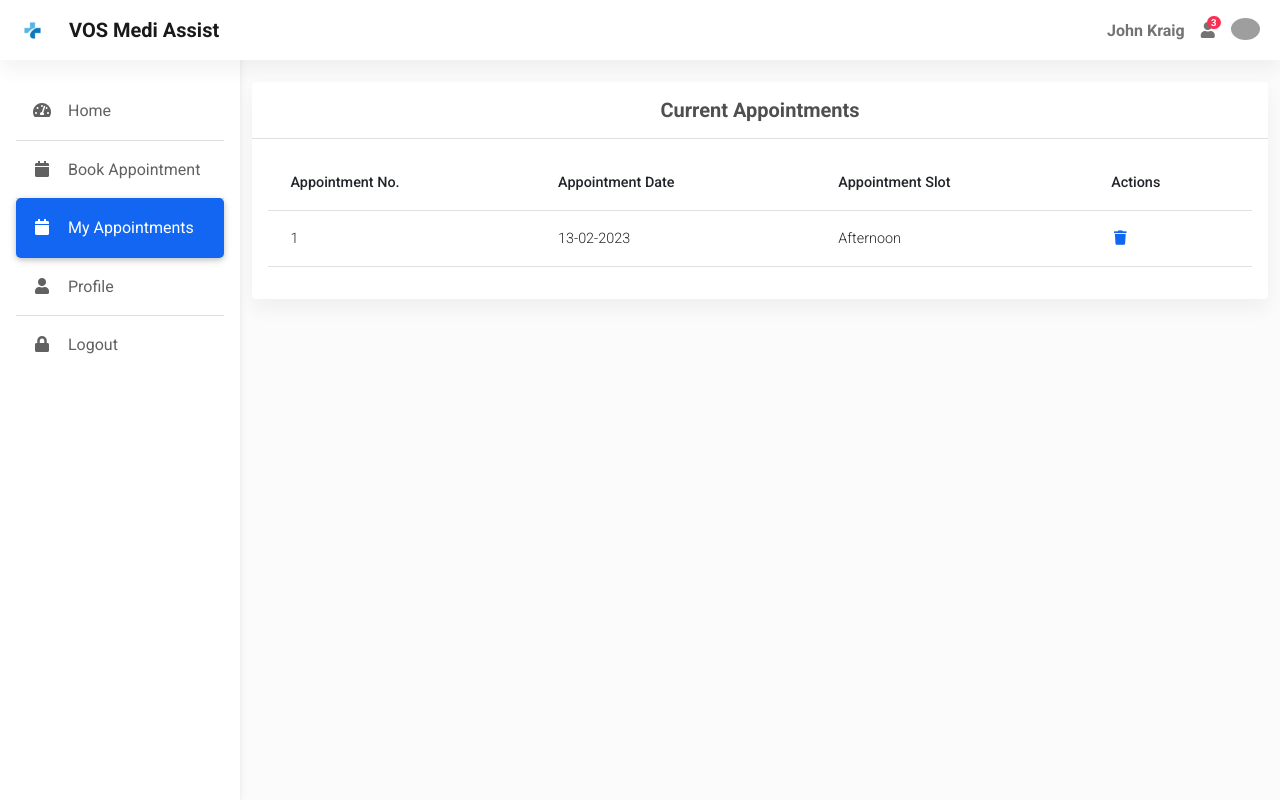
After one commit to Vivek0306/app-dev, a Flask app: page /myappointments/ in a window 1280 px wide. The commit adds this page. Run offline with Flask 2, Linux system fonts and the light colour scheme; a user stored in the database is signed in; data comes from the database, SQL or seed files in the repository; some libraries are stand-ins or nearby versions; grey boxes are pictures that could not be loaded.

```diff
--- a/app.py
+++ b/app.py
@@ -180,10 +180,20 @@ def doctorlogin():
 
 
 # DASHBOARD
-@app.route("/home/<int:id>", methods=['GET','POST'])
-@app.route("/home/")
+@app.route("/home", methods = ['GET', 'POST'])
 @login_required
-def home(id=None):
+def home():
+    check_user = User.query.filter_by(id = current_user.id).first()
+    if check_user.is_doctor:
+        render_template("home.html")
+    return render_template("home.html")
+
+
+
+@app.route("/myappointments/<int:id>", methods=['GET','POST'])
+@app.route("/myappointments/")
+@login_required
+def myappointments(id=None):
     check_user = User.query.filter_by(id = current_user.id).first()
     if check_user.is_doctor:
         appointments = db.session.query(Appointment, User).join(User).filter(Appointment.date == date.today()).order_by(db.case({
@@ -197,7 +207,7 @@ def home(id=None):
     appointment = None
     if id is not None:
         appointment = db.session.query(Appointment, User).join(User).filter(Appointment.id == id).all()
-    return render_template("home.html", appointments=appointments, appointment=appointment, id=id)
+    return render_template("myappointments.html", appointments=appointments, appointment=appointment, id=id)
 
 
 # APPOINTMENT
@@ -211,7 +221,7 @@ def appointment():
         appointment = Appointment(user_id = current_user.id, slot=slot, date=date, status=False)
         db.session.add(appointment)
         db.session.commit()
-        return redirect(url_for("home"))
+        return redirect(url_for("myappointments"))
     return render_template("appointment.html", form=form)
 
 
@@ -222,7 +232,7 @@ def delete_appointment(id):
     appointment = Appointment.query.get(id)
     db.session.delete(appointment)
     db.session.commit()
-    return redirect(url_for('home'))
+    return redirect(url_for('myappointments'))
 
 
 
--- a/templates/dashboard.html
+++ b/templates/dashboard.html
@@ -31,13 +31,15 @@
           </a>
           {% if current_user.is_doctor %}
 
-          <a href="#" class="list-group-item list-group-item-action py-3 ripple {% if request.endpoint == 'consultation' %}active{% endif %}">
+          <a href="{{ url_for('myappointments') }}" class="list-group-item list-group-item-action py-3 ripple {% if request.endpoint == 'myappointments' %}active{% endif %}">
             <i class="fas fa-chart-area fa-fw me-3"></i><span>My Consultations</span>
           </a>
           {% endif %}
           {% if not current_user.is_doctor %}
           <a href="{{ url_for('appointment') }}" class="list-group-item list-group-item-action py-3 ripple {% if request.endpoint == 'appointment' %}active{% endif %}"><i
-              class="fas fa-calendar fa-fw me-3"></i><span>My Appointments</span></a>
+              class="fas fa-calendar fa-fw me-3"></i><span>Book Appointment</span></a>
+          <a href="{{ url_for('myappointments') }}" class="list-group-item list-group-item-action py-3 ripple {% if request.endpoint == 'myappointments' %}active{% endif %}"><i
+                class="fas fa-calendar fa-fw me-3"></i><span>My Appointments</span></a>
           {% endif %}
 
           <a href="#" class="list-group-item list-group-item-action py-3 ripple"><i
--- /dev/null
+++ b/templates/myappointments.html
@@ -0,0 +1,168 @@
+{% extends "dashboard.html" %}
+{% block title %}
+User - Appointments
+{% endblock %}
+
+
+{% block main %}
+
+<div class="container pt-4">
+  <!--Section: Sales Performance KPIs-->
+  <section class="mb-4">
+    <div class="card">
+      <div class="card-header text-center py-3">
+        <h5 class="mb-0 text-center">
+          <strong>Current Appointments</strong>
+        </h5>
+      </div>
+      {% if current_user.is_doctor %}
+      <div class="card-body">
+        <div class="table-responsive">
+          <table class="table table-hover text-nowrap">
+            <thead>
+              <tr>
+                <th scope="col">Appointment No.</th>
+                <th scope="col">Patient Name</th>
+                <th scope="col">Age</th>
+                <th scope="col">DOB</th>
+                <th scope="col">Slot</th>
+                <th scope="col">Actions</th>
+                <!-- <th scope="col">Avg. Price</th> -->
+              </tr>
+            </thead>
+            <tbody>
+              {% for appointment in appointments %}
+                <tr id="{{ loop.index }}">
+                  <td>{{ loop.index }}</td>
+                  <td>{{ appointment.User.name }}</td>
+                  <td>{{ appointment.User.dob|calculate_age }}</td>
+                  <td>{{ appointment.User.dob.strftime('%d-%m-%Y') }}</td>
+                  <td>{{ appointment.Appointment.slot.capitalize() }}</td>
+                  <td>
+                    <!-- /home/{{ appointment.Appointment.id }} -->
+                    <!-- data-mdb-toggle="modal" data-mdb-target="#exampleModal" -->
+                    <a href="/myappointments/{{ appointment.Appointment.id }}"><i class="fas fa-plus fa-fw me-3"></i></a>
+                    <span>
+                      <a  href="{{ url_for('myappointments') }}"><i class="fas fa-minus fa-fw me-3"></i></a>
+                    </span>
+                  </td>
+                </tr>
+              {% endfor %}
+            </tbody>
+          </table>
+        </div>
+      </div>
+      {% else %}
+      <div class="card-body">
+        <div class="table-responsive">
+          <table class="table table-hover text-nowrap">
+            <thead>
+              <tr>
+                <th scope="col">Appointment No.</th>
+                <th scope="col">Appointment Date</th>
+                <th scope="col">Appointment Slot</th>
+                <th scope="col">Actions</th>
+                <!-- <th scope="col">Avg. Price</th> -->
+              </tr>
+            </thead>
+            <tbody>
+              {% for appointment in appointments %}
+                <tr>
+                  <td>{{ loop.index }}</td>
+                  <td>{{ appointment.date.strftime('%d-%m-%Y') }}</td>
+                  <td>{{ appointment.slot.capitalize() }}</td>
+                  <td>
+                    <a href="/delete_appointment/{{ appointment.id }}"><i class="fas fa-trash fa-fw me-3"></i></a>
+                  </td>
+                </tr>
+              {% endfor %}
+            </tbody>
+          </table>
+        </div>
+      </div>
+      {% endif %}
+    </div>
+  </section>
+  <!--Section: Sales Performance KPIs-->
+  {% if appointment %}
+  <div class="row align-items-center text-center">
+    <div class="col">
+      <button type="button" class="btn btn-success" data-mdb-toggle="modal" data-mdb-target="#exampleModal">
+        Process Patient
+      </button>
+    </div>
+    <div class="col">
+      {{ appointment.id }}
+      <a href="/delete_appointment/{{ id }}" type="button" class="btn btn-danger">
+        Mark Done
+      </a>
+    </div>
+  </div>
+  {% endif %}
+
+</div>
+
+
+
+<!-- ************** MODAL ************** -->
+<div class="modal fade" id="exampleModal" tabindex="-1" aria-labelledby="exampleModalLabel" aria-hidden="true">
+  <div class="modal-dialog modal-dialog-centered modal-dialog-scrollable">
+    <div class="modal-content">
+      <div class="modal-header">
+        <h5 class="modal-title" id="exampleModalLabel">Patient Details</h5>
+        <button type="button" class="btn-close" data-mdb-dismiss="modal" aria-label="Close"></button>
+      </div>
+      <div class="modal-body">
+        <section class="mb-4">
+            {% if appointment %}
+              <p>{{ appointment[0].slot }}</p>
+              {% for a in appointment %}
+                <div class="row">
+                  <div class="col"><strong>Personal Information</strong>   <i class="fas fa-user fa-fw me-3"></i></div>
+                </div>
+                <hr>
+                <div class="row text-center mb-4">
+                  <div class="col-4"><p><b>Name: </b>{{ a.User.name }}</p></div>
+                  <div class="col-4"><p><b>Age: </b>{{ a.User.dob|calculate_age }}</p></div>
+                  <div class="col-4"><p><b>Gender: </b>{{ a.User.gender }}</p></div>
+                </div>
+                <div class="row">
+                  <div class="col"><strong>Enter Consultation Details</strong>   <i class="fas fa-pen fa-fw me-3"></i></div>
+                </div>
+                <hr>
+                <textarea name="Enter here..." id="" cols="50" class="mb-4"></textarea>
+
+                <div class="row">
+                  <div class="col"><strong>Select Prescription</strong>   <i class="fas fa-capsules fa-fw me-3"></i></div>
+                </div>
+                <hr>
+                <ul style="list-style: none;">
+                  <li>
+                    <input type="checkbox" name="Steroids" id="c1">
+                    <label for="c1">Steroids</label>
+                  </li>
+                  <li>
+                    <input type="checkbox" name="Analgesics" id="c2">
+                    <label for="c2">Analgesic</label>
+                  </li>
+                  <li>
+                    <input type="checkbox" name="Painkillers" id="c3">
+                    <label for="c3">Painkiller</label>
+                  </li>
+                  <li>
+                    <input type="checkbox" name="Antibiotics" id="c4">
+                    <label for="c3">Antibiotics</label>
+                  </li>
+                </ul>
+
+              {% endfor %}
+            {% endif %}
+        </section>
+      </div>
+      <div class="modal-footer">
+        <a href="#" type="button" class="btn btn-danger" data-mdb-dismiss="modal">Close</a>
+        <a href="#" type="button" class="btn btn-success">Save changes</a>
+      </div>
+    </div>
+  </div>
+{% endblock %}
```
Also changed, not shown: templates/home.html (+49 -140 lines).
